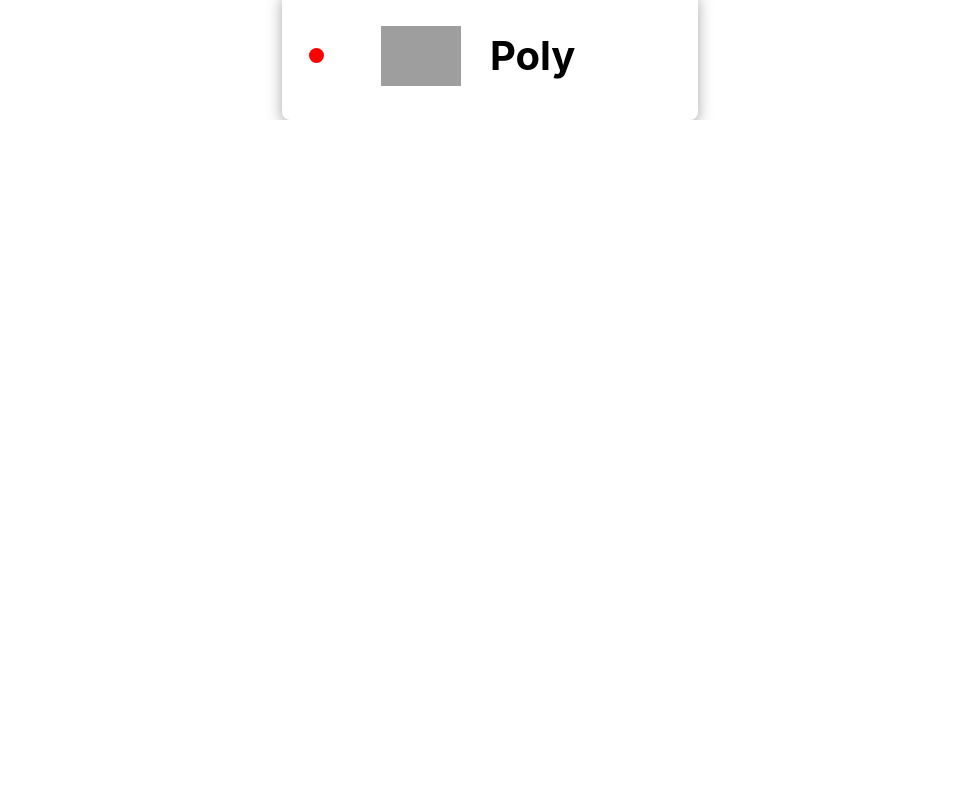
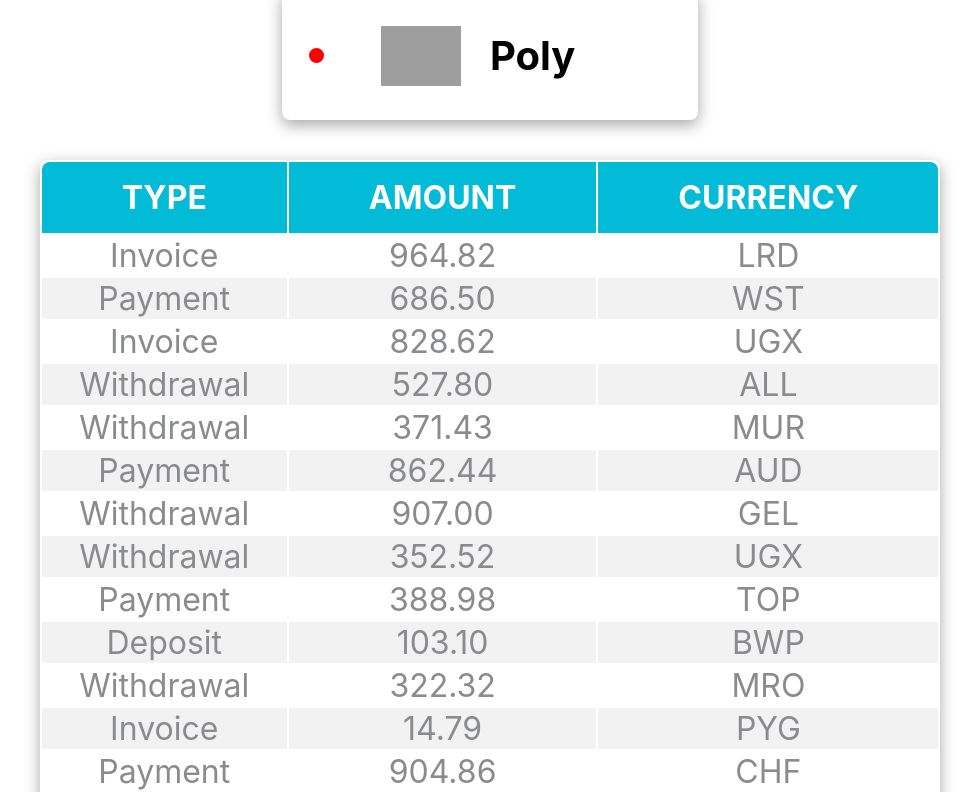
Before and after one commit to DiChag/goit-react-hw-01-components, a React (Create React App) app: page / in a window 1280 px wide. Shown: the part 1500-2292 px from the top of the page, without its empty margins (150-1129 px from the left). Before the commit the page ends 1620 px from the top, so only its background shows below. Built offline with nearby package versions, Linux system fonts and the light colour scheme; grey boxes are pictures that could not be loaded.

Commit message:
transaction

```diff
--- /dev/null
+++ b/src/components/transaction/Transaction.jsx
@@ -0,0 +1,36 @@
+import PropTypes from 'prop-types';
+import css from './Transaction.module.css';
+
+export const Transaction = ({ items }) => (
+  <div>
+    <table className={css.transactionTable}>
+      <thead className={css.hederRow}>
+        <tr className={css.valuesRow}>
+          <th className={css.columnHeader}>Type</th>
+          <th className={css.columnHeader}>Amount</th>
+          <th className={css.columnHeader}>Currency</th>
+        </tr>
+      </thead>
+      <tbody>
+        {items.map(item => (
+          <tr key={item.id} className={css.valuesRow}>
+            <td className={css.transactionData}>{item.type}</td>
+            <td className={css.transactionData}>{item.amount}</td>
+            <td className={css.transactionData}>{item.currency}</td>
+          </tr>
+        ))}
+      </tbody>
+    </table>
+  </div>
+);
+
+Transaction.protoType = {
+  items: PropTypes.arrayOf(
+    PropTypes.shape({
+      id: PropTypes.number.isRequired,
+      type: PropTypes.string.isRequired,
+      amount: PropTypes.number.isRequired,
+      currency: PropTypes.number.isRequired,
+    })
+  ).isRequired,
+};
--- /dev/null
+++ b/src/components/transaction/Transaction.module.css
@@ -0,0 +1,43 @@
+.transactionTable {
+  margin: 5vh auto;
+  box-shadow: rgba(0, 0, 0, 0.35) 0px 5px 15px;
+  border-radius: 0.5rem;
+}
+.headersRow {
+  font-size: 1.5rem;
+  text-align: center;
+}
+.columnHeader {
+  width: 30%;
+  padding: 1rem 5rem;
+  background-color: #02bbd7;
+  color: #fff;
+  font-size: 2rem;
+  text-transform: uppercase;
+  text-align: center;
+}
+
+.columnHeader:first-child {
+  border-radius: 0.5rem 0 0 0;
+}
+.columnHeader:last-child {
+  border-radius: 0 0.5rem 0 0;
+}
+.valuesRow:last-child .transactionData:first-child {
+  border-radius: 0 0 0 0.5rem;
+}
+.valuesRow:last-child .transactionData:last-child {
+  border-radius: 0 0 0.5rem 0;
+}
+
+.valuesRow {
+  width: 33%;
+  color: #8a8b8e;
+  font-size: 2rem;
+  text-align: center;
+  text-transform: capitalize;
+}
+
+.valuesRow:nth-child(even) {
+  background-color: #f2f2f2;
+}
--- a/src/index.js
+++ b/src/index.js
@@ -12,6 +12,9 @@ import data from './data/data.json';
 import { FriendList } from './components/friend/FriendList';
 import friends from './data/friends.json';
 
+import { Transaction } from './components/transaction/Transaction';
+import transactions from './data/transactions.json';
+
 ReactDOM.createRoot(document.getElementById('root')).render(
   <React.StrictMode>
     <App>
@@ -24,6 +27,7 @@ ReactDOM.createRoot(document.getElementById('root')).render(
       />
       <Statistics title="Upload stats" stats={data} />
       <FriendList friends={friends} />
+      <Transaction items={transactions} />
     </App>
   </React.StrictMode>
 );
```
Also changed, not shown: src/components/transaction/TransactionHistory.jsx (deleted).
